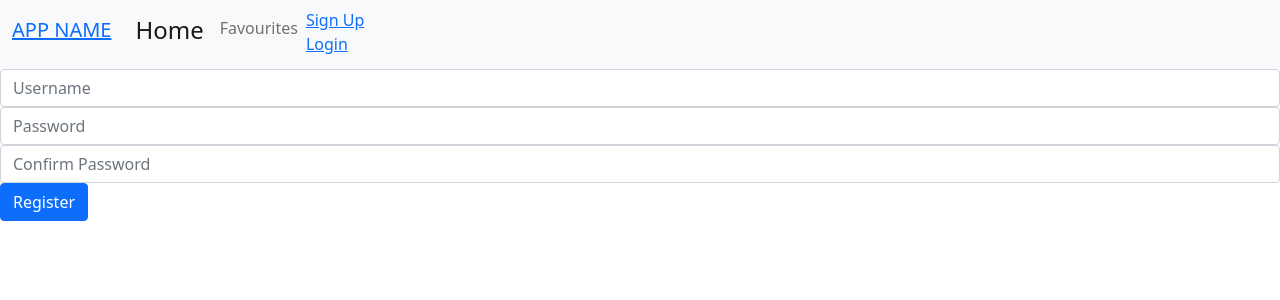
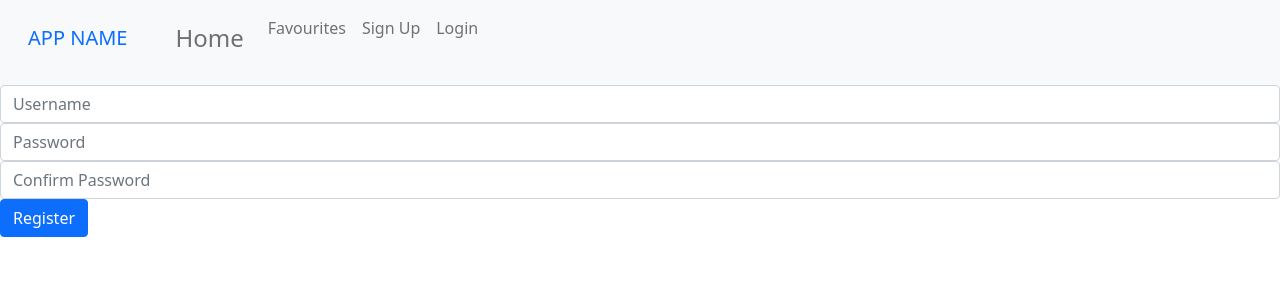
Before and after one commit to Nasa28/Find-Your-Hotel-React, a React (Create React App) app: page /signup in a window 1280 px wide. Shown: the top 300 px of the page. Built offline with nearby package versions, Linux system fonts and the light colour scheme.

Commit message:
Implement Logout

```diff
--- a/src/Components/App.js
+++ b/src/Components/App.js
@@ -3,14 +3,35 @@ import '../Styles/App.css';
 import { BrowserRouter as Router, Routes, Route } from 'react-router-dom';
 // import Footer from './Footer';
 // import Hotel from './Hotel';
+import authenticate from '../Redux/Actions/authenticate';
+import { useDispatch } from 'react-redux';
+import { useEffect } from 'react';
 import HotelList from '../Containers/HotelList';
 import HotelDetails from '../Containers/HotelDetails';
 import Error from './Error';
 import About from './About';
 import SignUp from '../Containers/User/SignUp';
 import Login from '../Containers/User/login';
+import Logout from '../Containers/User/Logout';
 
 function App() {
+  const dispatch = useDispatch();
+
+  useEffect(() => {
+    const user = JSON.parse(localStorage.getItem('loggedIn'));
+    if (user) {
+      dispatch(
+        authenticate({
+          status: true,
+          token: user.token,
+          username: user.username,
+        }),
+      );
+    } else {
+      dispatch(authenticate());
+    }
+    // dispatch(fetchFavs(user));
+  }, []);
   return (
     <div>
       <Router>
@@ -19,6 +40,7 @@ function App() {
           <Route exact path="/" element={<HotelList />} />
           <Route path="/signup" element={<SignUp />} />
           <Route path="/login" element={<Login />} />
+          <Route path="/logout" element={<Logout />} />
           <Route path="/hotel/:id" element={<HotelDetails />} />
           <Route exact path="About" element={<About />} />
           <Route path="*" element={<Error />} />
--- a/src/Components/NavBar.js
+++ b/src/Components/NavBar.js
@@ -1,5 +1,6 @@
 import { Link } from 'react-router-dom';
 import { useSelector } from 'react-redux';
+import LoggedInUser from '../Containers/User/LoggedInUser';
 const NavBar = () => {
   const auth = useSelector((state) => state.authenticate);
 
@@ -8,13 +9,17 @@ const NavBar = () => {
       <nav className="navbar navbar-expand-lg navbar-light bg-light">
         <div className="container-fluid">
           <h2 className="navbar-brand" href="#">
-            <Link to="/">APP NAME</Link>
+            <Link to="/" className="nav-link ml-4">
+              APP NAME
+            </Link>
           </h2>
           <div className="collapse navbar-collapse" id="navbarNav">
             <ul className="navbar-nav">
               <li className="nav-item">
-                <h4 className="nav-link active" aria-current="page" href="#">
-                  Home
+                <h4 className="nav-link active">
+                  <Link to="/" className="nav-link ml-4">
+                    Home
+                  </Link>
                 </h4>
               </li>
               <li className="nav-item">
@@ -23,22 +28,27 @@ const NavBar = () => {
                 </a>
               </li>
               {!auth.status && (
-                <div>
-                  <li className="nav-item">
-                    <Link to="/signup">Sign Up </Link>
-                  </li>
+                <ul className="navbar-nav">
+                  <Link to="/signup" className="nav-link ml-4">
+                    Sign Up
+                  </Link>
 
-                  <li className="nav-item">
-                    <Link to="/login">Login</Link>
-                  </li>
-                </div>
+                  <Link to="/login" className="nav-link ml-4">
+                    Login
+                  </Link>
+                </ul>
               )}
 
-              {auth.status && (
-                <li className="nav-item">
-                  <Link to="/signup">Logout </Link>
-                </li>
-              )}
+              <ul className="nav-link ml-4">
+                {auth.status && <LoggedInUser />}
+              </ul>
+              <ul>
+                {auth.status && (
+                  <Link to="/logout" className="nav-link ml-4">
+                    Logout
+                  </Link>
+                )}
+              </ul>
             </ul>
           </div>
         </div>
--- /dev/null
+++ b/src/Containers/User/LoggedInUser.js
@@ -0,0 +1,14 @@
+import React from 'react'
+import {  useSelector } from 'react-redux';
+
+
+const LoggedInUser = () => {
+    const auth = useSelector((state) => state.authenticate);
+  return (
+    <div>
+      Welcome @{auth.username}
+    </div>
+  )
+}
+
+export default LoggedInUser
--- /dev/null
+++ b/src/Containers/User/Logout.js
@@ -0,0 +1,24 @@
+import React, { useEffect } from 'react';
+import { useDispatch } from 'react-redux';
+import { Navigate } from 'react-router-dom';
+import authenticate from '../../Redux/Actions/authenticate';
+
+function Logout() {
+  const dispatch = useDispatch();
+
+  useEffect(() => {
+    localStorage.removeItem('loggedIn');
+    dispatch(authenticate());
+  }, []);
+
+  return (
+    <Navigate
+      to={{
+        pathname: '/',
+        message: "You've been signed out!",
+      }}
+    />
+  );
+}
+
+export default Logout;
--- a/src/Containers/User/SignUp.js
+++ b/src/Containers/User/SignUp.js
@@ -26,7 +26,7 @@ const SignUp = () => {
     axios
       .post(url, { user: person })
       .then((response) => {
-        localStorage.setItem('logged', JSON.stringify(response.data));
+        localStorage.setItem('loggedIn', JSON.stringify(response.data));
         dispatch(
           userSignup({
             token: response.data.token,
--- a/src/Containers/User/login.js
+++ b/src/Containers/User/login.js
@@ -28,6 +28,7 @@ const Login = () => {
       .post(url, { ...person })
       .then((response) => {
         localStorage.setItem('loggedIn', JSON.stringify(response.data));
+
         dispatch(
           userLogin({
             token: response.data.token,
```
